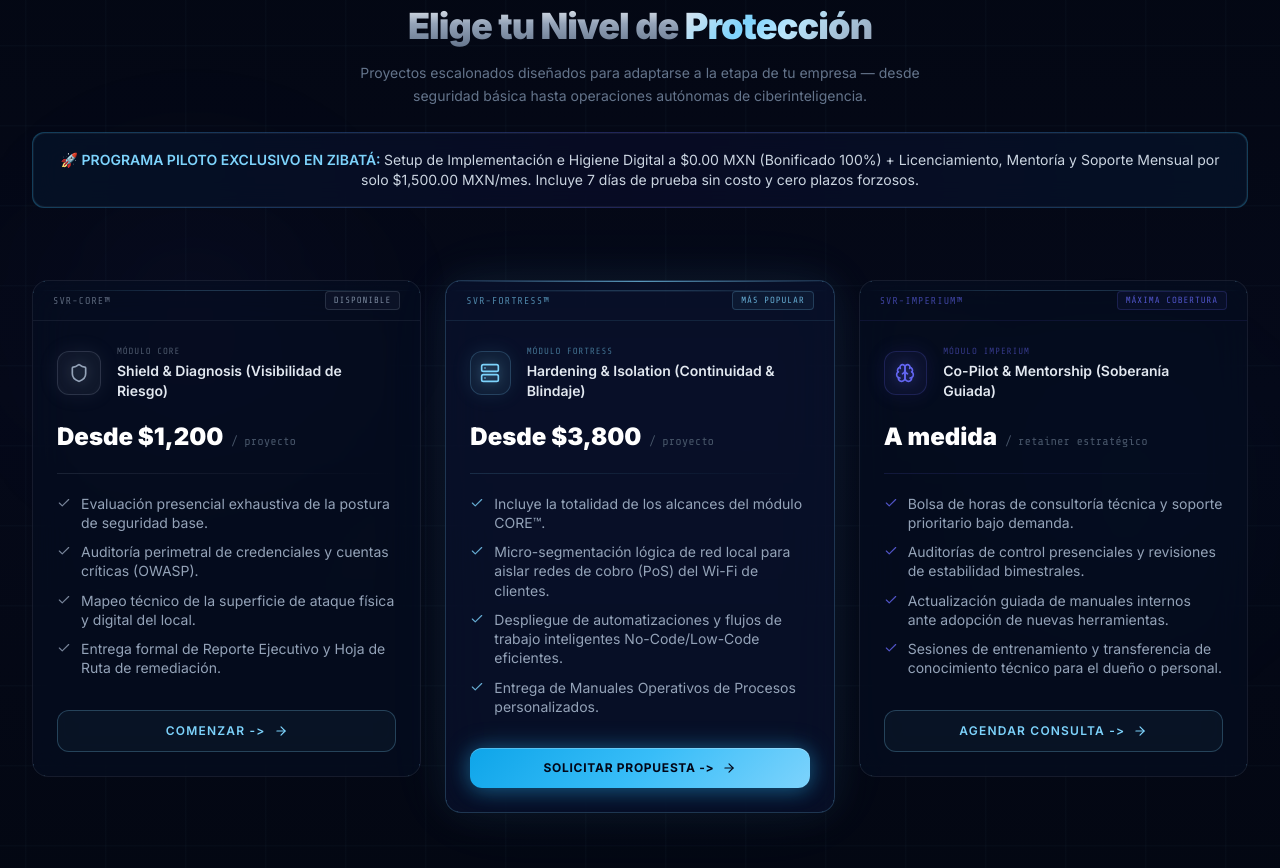
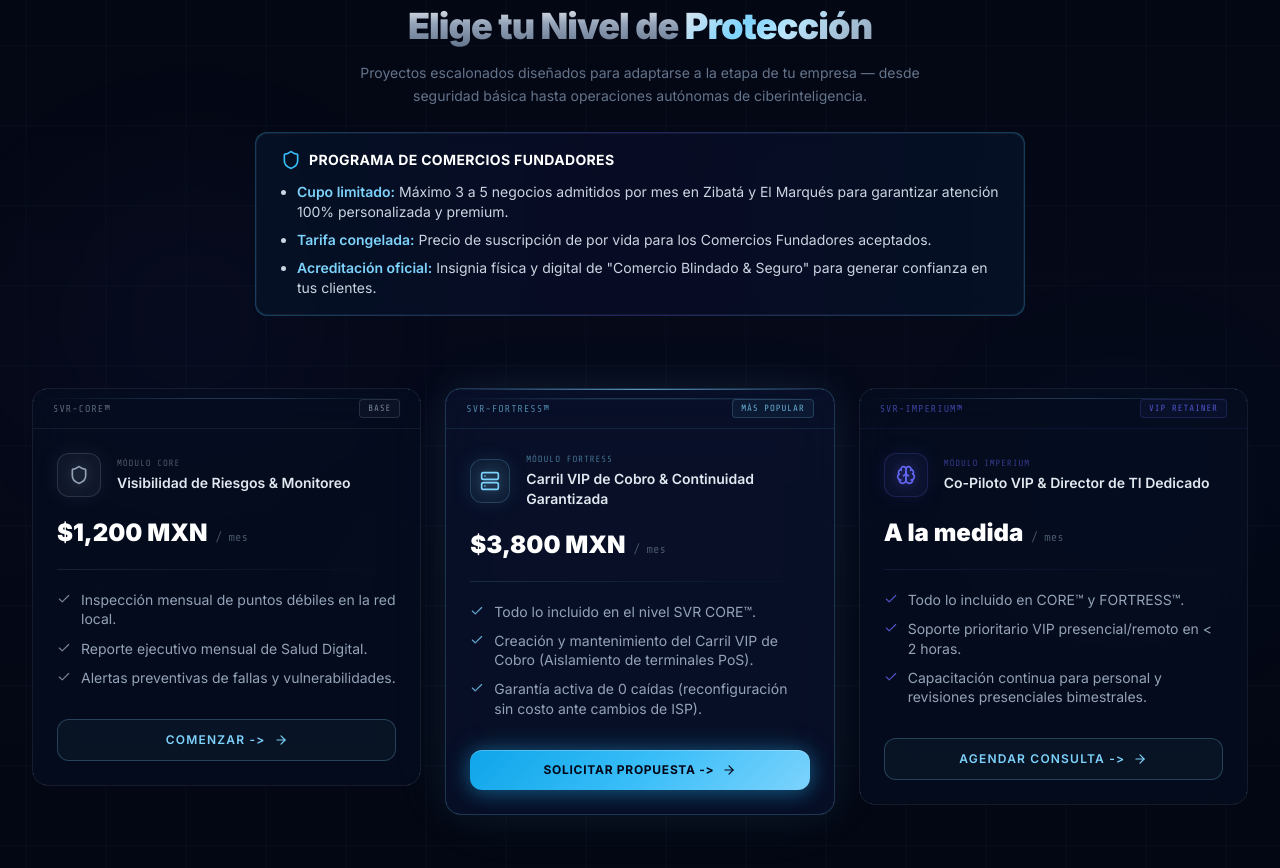
Before and after one commit to James-gosling/svr-landing, a React (Vite) app: page / in a window 1280 px wide. Shown: the part 940-1808 px from the top of the page. Built offline with nearby package versions, Linux system fonts and the light colour scheme; no server answers.

Commit message:
feat(pricing): implement 3-tier subscription model (CORE, FORTRESS, IMPERIUM)

```diff
--- a/src/components/Services.tsx
+++ b/src/components/Services.tsx
@@ -4,54 +4,51 @@ const packages = [
   {
     tier: 'CORE',
     code: 'SVR-CORE™',
-    tagline: 'Shield & Diagnosis (Visibilidad de Riesgo)',
-    price: 'Desde $1,200',
-    period: '/ proyecto',
+    tagline: 'Visibilidad de Riesgos & Monitoreo',
+    price: '$1,200 MXN',
+    period: '/ mes',
     icon: Shield,
     accentRgb: '148,163,184',
     highlight: false,
-    statusLabel: 'DISPONIBLE',
+    statusLabel: 'BASE',
     features: [
-      'Evaluación presencial exhaustiva de la postura de seguridad base.',
-      'Auditoría perimetral de credenciales y cuentas críticas (OWASP).',
-      'Mapeo técnico de la superficie de ataque física y digital del local.',
-      'Entrega formal de Reporte Ejecutivo y Hoja de Ruta de remediación.',
+      'Inspección mensual de puntos débiles en la red local.',
+      'Reporte ejecutivo mensual de Salud Digital.',
+      'Alertas preventivas de fallas y vulnerabilidades.',
     ],
     cta: 'COMENZAR ->',
   },
   {
     tier: 'FORTRESS',
     code: 'SVR-FORTRESS™',
-    tagline: 'Hardening & Isolation (Continuidad & Blindaje)',
-    price: 'Desde $3,800',
-    period: '/ proyecto',
+    tagline: 'Carril VIP de Cobro & Continuidad Garantizada',
+    price: '$3,800 MXN',
+    period: '/ mes',
     icon: Server,
     accentRgb: '125,211,252',
     highlight: true,
     statusLabel: 'MÁS POPULAR',
     features: [
-      'Incluye la totalidad de los alcances del módulo CORE™.',
-      'Micro-segmentación lógica de red local para aislar redes de cobro (PoS) del Wi-Fi de clientes.',
-      'Despliegue de automatizaciones y flujos de trabajo inteligentes No-Code/Low-Code eficientes.',
-      'Entrega de Manuales Operativos de Procesos personalizados.',
+      'Todo lo incluido en el nivel SVR CORE™.',
+      'Creación y mantenimiento del Carril VIP de Cobro (Aislamiento de terminales PoS).',
+      'Garantía activa de 0 caídas (reconfiguración sin costo ante cambios de ISP).',
     ],
     cta: 'SOLICITAR PROPUESTA ->',
   },
   {
     tier: 'IMPERIUM',
     code: 'SVR-IMPERIUM™',
-    tagline: 'Co-Pilot & Mentorship (Soberanía Guiada)',
-    price: 'A medida',
-    period: '/ retainer estratégico',
+    tagline: 'Co-Piloto VIP & Director de TI Dedicado',
+    price: 'A la medida',
+    period: '/ mes',
     icon: Brain,
     accentRgb: '99,102,241',
     highlight: false,
-    statusLabel: 'MÁXIMA COBERTURA',
+    statusLabel: 'VIP RETAINER',
     features: [
-      'Bolsa de horas de consultoría técnica y soporte prioritario bajo demanda.',
-      'Auditorías de control presenciales y revisiones de estabilidad bimestrales.',
-      'Actualización guiada de manuales internos ante adopción de nuevas herramientas.',
-      'Sesiones de entrenamiento y transferencia de conocimiento técnico para el dueño o personal.',
+      'Todo lo incluido en CORE™ y FORTRESS™.',
+      'Soporte prioritario VIP presencial/remoto en < 2 horas.',
+      'Capacitación continua para personal y revisiones presenciales bimestrales.',
     ],
     cta: 'AGENDAR CONSULTA ->',
   },
@@ -89,12 +86,18 @@ export default function Services() {
             seguridad básica hasta operaciones autónomas de ciberinteligencia.
           </p>
 
-          {/* Pilot Retrofit Banner */}
-          <div className="inline-block p-[1px] rounded-xl bg-gradient-to-r from-sky-400/30 via-indigo-500/30 to-sky-400/30 mb-2">
-            <div className="bg-slate-950/80 backdrop-blur-md rounded-xl px-6 py-4 border border-white/5">
-              <p className="text-sm font-semibold text-sky-300">
-                🚀 PROGRAMA PILOTO EXCLUSIVO EN ZIBATÁ: <span className="text-slate-300 font-normal">Setup de Implementación e Higiene Digital a $0.00 MXN (Bonificado 100%) + Licenciamiento, Mentoría y Soporte Mensual por solo $1,500.00 MXN/mes. Incluye 7 días de prueba sin costo y cero plazos forzosos.</span>
-              </p>
+          {/* Scarcity Banner */}
+          <div className="inline-block p-[1px] rounded-xl bg-gradient-to-r from-sky-400/30 via-indigo-500/30 to-sky-400/30 mb-2 text-left">
+            <div className="bg-slate-950/80 backdrop-blur-md rounded-xl px-6 py-4 border border-white/5 max-w-3xl mx-auto">
+              <div className="flex items-center gap-2 mb-3">
+                <Shield className="w-5 h-5 text-sky-400" />
+                <h3 className="text-sm font-bold tracking-wide text-white uppercase">Programa de Comercios Fundadores</h3>
+              </div>
+              <ul className="text-sm text-slate-300 space-y-2 list-disc list-outside ml-4">
+                <li><span className="text-sky-300 font-semibold">Cupo limitado:</span> Máximo 3 a 5 negocios admitidos por mes en Zibatá y El Marqués para garantizar atención 100% personalizada y premium.</li>
+                <li><span className="text-sky-300 font-semibold">Tarifa congelada:</span> Precio de suscripción de por vida para los Comercios Fundadores aceptados.</li>
+                <li><span className="text-sky-300 font-semibold">Acreditación oficial:</span> Insignia física y digital de "Comercio Blindado & Seguro" para generar confianza en tus clientes.</li>
+              </ul>
             </div>
           </div>
         </div>
```
